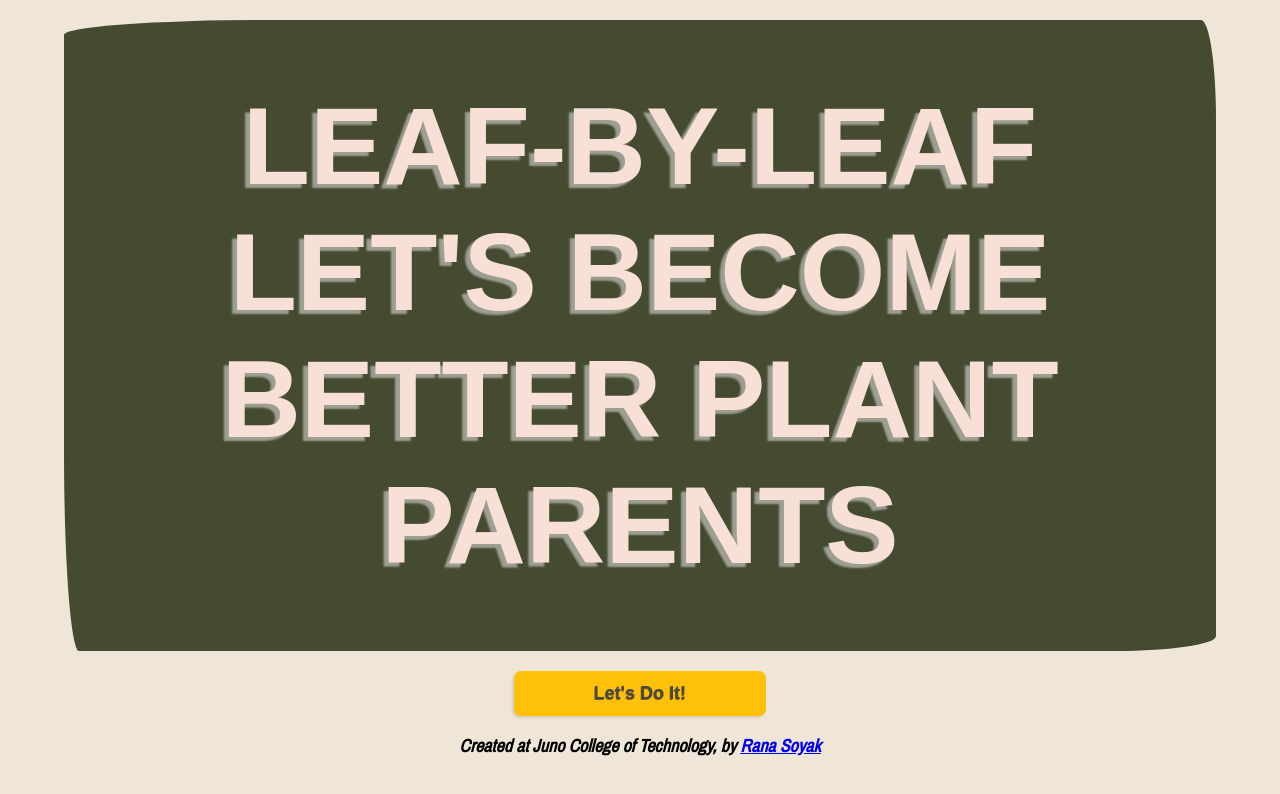
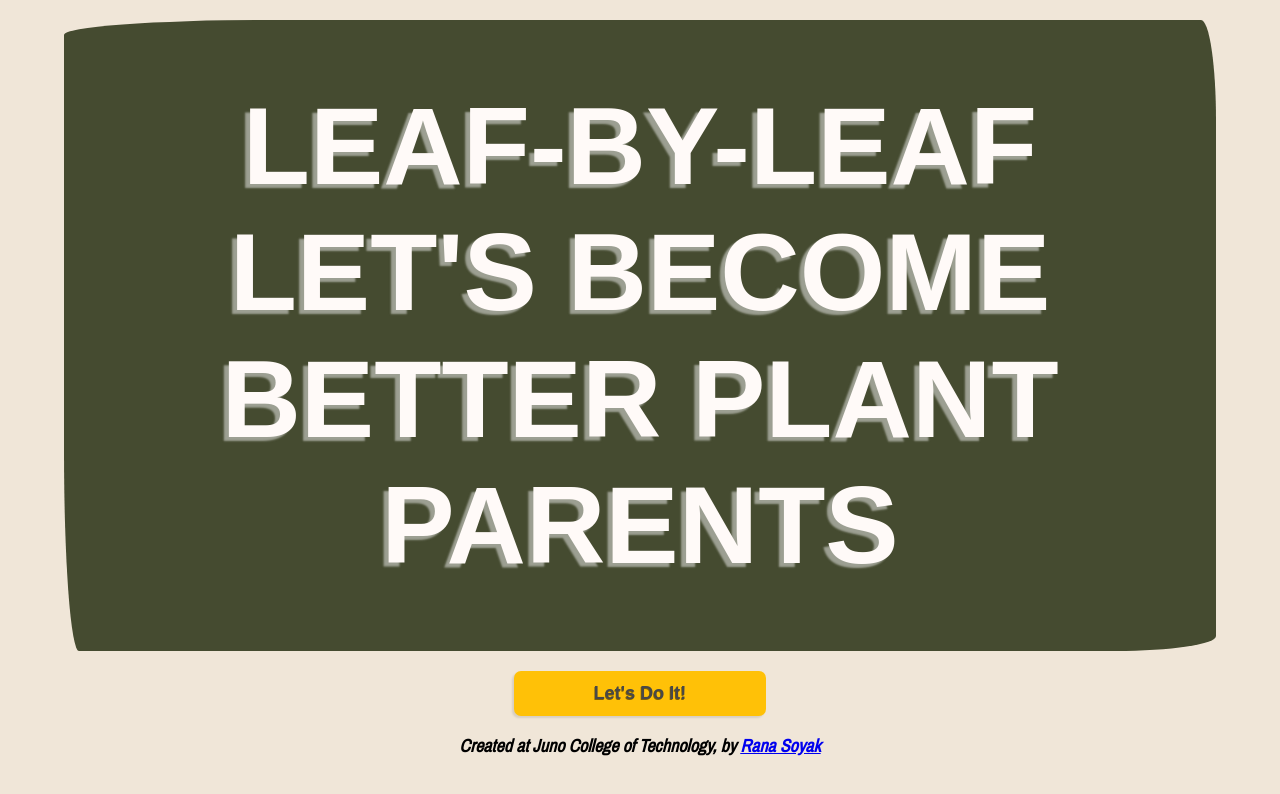
Before and after one commit to rselvasoyak/virtualPlantCare, a React (Create React App) app: page / in a window 1280 px wide. Shown: the top 794 px of the page. Built offline with nearby package versions, Linux system fonts and the light colour scheme; a web font is replaced by a local one.

Commit message:
contrast change

```diff
--- a/src/style/partials/abstract/_variables.scss
+++ b/src/style/partials/abstract/_variables.scss
@@ -2,7 +2,7 @@
 $lightGreen: #98C379;
 $beige: #F0E6D8;
 $olive: #454b30;
-$homeFont: #f8e0d6;
+$homeFont: #fffaf8;
 $darkGreen: #606738;
 $apricot: #a8471d;
 $darkGray:  #484848;
```
